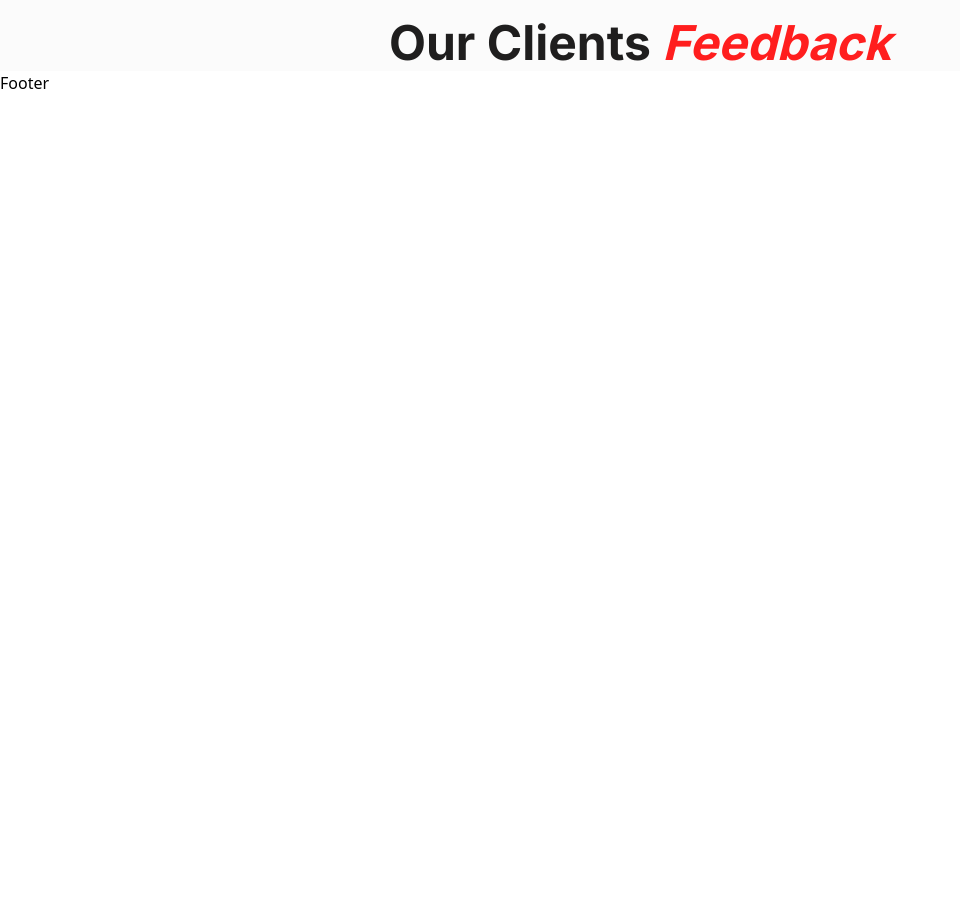
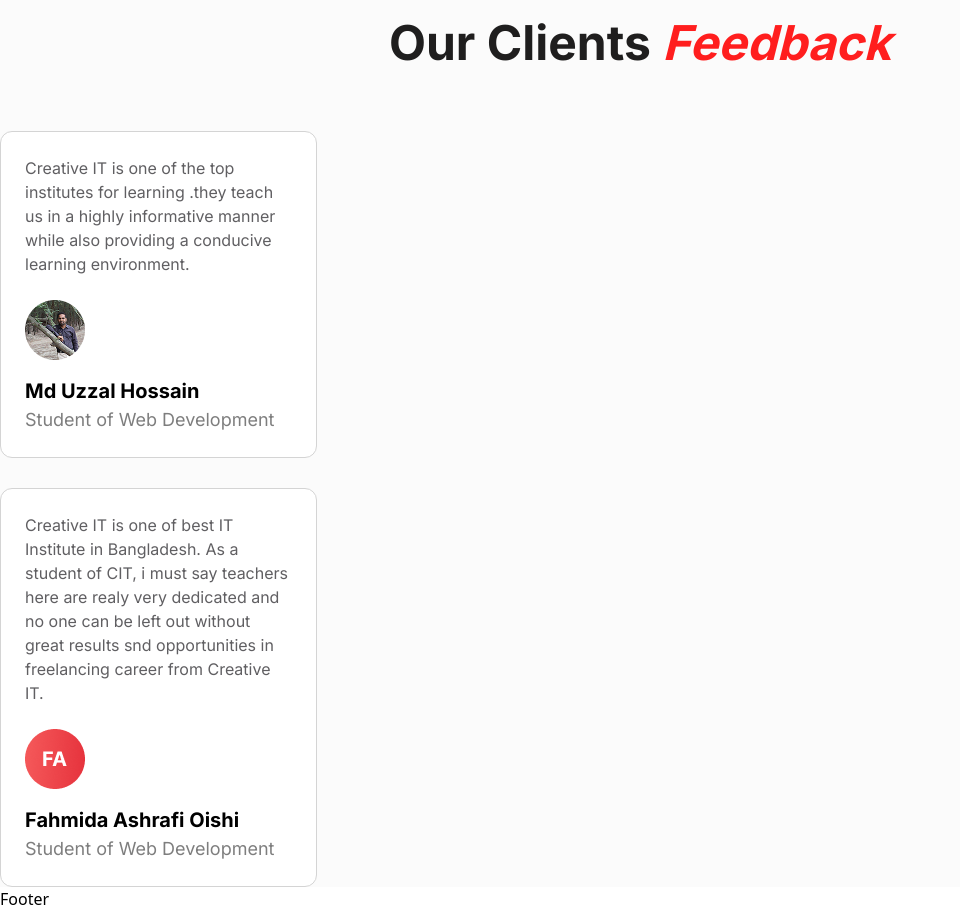
Before and after one commit to shoumen-shomu/creative-it-canada, a Next.js app: page / in a window 1280 px wide. Shown: the part 3060-3971 px from the top of the page, without its empty margins (0-960 px from the left). Before the commit the page ends 3155 px from the top, so only its background shows below. Built offline with nearby package versions, Linux system fonts and the light colour scheme; a web font is replaced by a local one.

Commit message:
2 review added

```diff
--- a/src/app/components/layouts/home/Feedback.jsx
+++ b/src/app/components/layouts/home/Feedback.jsx
@@ -1,5 +1,6 @@
-import React from 'react'
-import Container from '../../Container'
+import React from "react";
+import Container from "../../Container";
+import Image from "next/image";
 
 const Feedback = () => {
   return (
@@ -7,16 +8,66 @@ const Feedback = () => {
       <section>
         <div className="mt-25 bg-[#FBFBFB]">
           <Container>
-          <div className="pt-25 text-center">
-            <h2 className='font-inter font-bold text-[48px] text-[#1F1E1E] leading-[120%]'>Our Clients <span className='font-tri font-bold text-[48px] text-primary leading-[120%] italic'>Feedback</span></h2>
+            <div className="pt-25">
+              <h2 className="font-inter font-bold text-[48px] text-[#1F1E1E] leading-[120%] text-center">
+                Our Clients{" "}
+                <span className="font-tri font-bold text-[48px] text-primary leading-[120%] italic">
+                  Feedback
+                </span>
+              </h2>
+              <div className="mt-15 flex gap-7.5">
+                <div className="space-y-7.5">
+                  <div className="p-6 bg-white rounded-xl border border-[#D4D4D4]">
+                    <p className="font-inter font-normal text-base text-[#605F62] leading-[150%] w-66.75">
+                      Creative IT is one of the top institutes for learning
+                      .they teach us in a highly informative manner while also
+                      providing a conducive learning environment.
+                    </p>
+                    <Image
+                      className="pb-4 pt-6"
+                      src="/images/reviewone.png"
+                      alt="reviewone"
+                      width={60}
+                      height={60}
+                    />
+                    <h5 className="font-inter font-bold  text-[20px] text-[#000000] leading-[150%]">
+                      Md Uzzal Hossain
+                    </h5>
+                    <p className="font-inter font-normal text-[18px] text-[#7E7E7E] leading-[150%]">
+                      Student of Web Development
+                    </p>
                   </div>
-
+                  <div className="p-6 bg-white rounded-xl border border-[#D4D4D4]">
+                    <p className="font-inter font-normal text-base text-[#605F62] leading-[150%] w-66.75">
+                      Creative IT is one of best IT Institute in Bangladesh. As
+                      a student of CIT, i must say teachers here are realy very
+                      dedicated and no one can be left out without great results
+                      snd opportunities in freelancing career from Creative IT.
+                    </p>
+                    <Image
+                      className="pb-4 pt-6"
+                      src="/images/reviewtwo.png"
+                      alt="reviewone"
+                      width={60}
+                      height={60}
+                    />
+                    <h5 className="font-inter font-bold  text-[20px] text-[#000000] leading-[150%]">
+                      Fahmida Ashrafi Oishi
+                    </h5>
+                    <p className="font-inter font-normal text-[18px] text-[#7E7E7E] leading-[150%]">
+                      Student of Web Development
+                    </p>
+                  </div>
+                </div>
+                <div className=""></div>
+                <div className=""></div>
+              </div>
+            </div>
           </Container>
         </div>
-
       </section>
     </>
-  )
-}
+  );
+};
 
-export default Feedback
+export default Feedback;
```
Also changed, not shown: public/images/reviewone.png (added), public/images/reviewtwo.png (added). Lines whose indentation alone changed are shown as unchanged.
